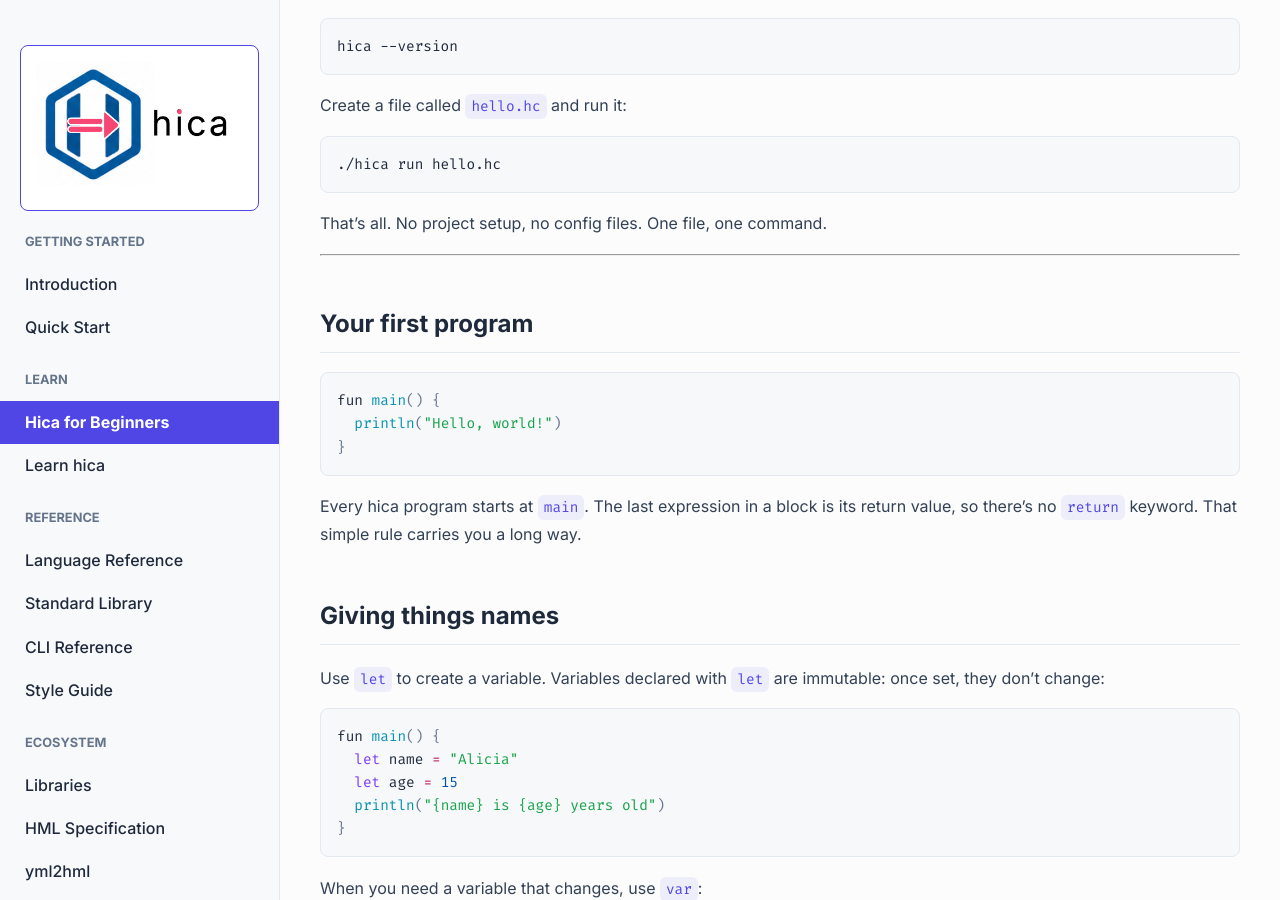
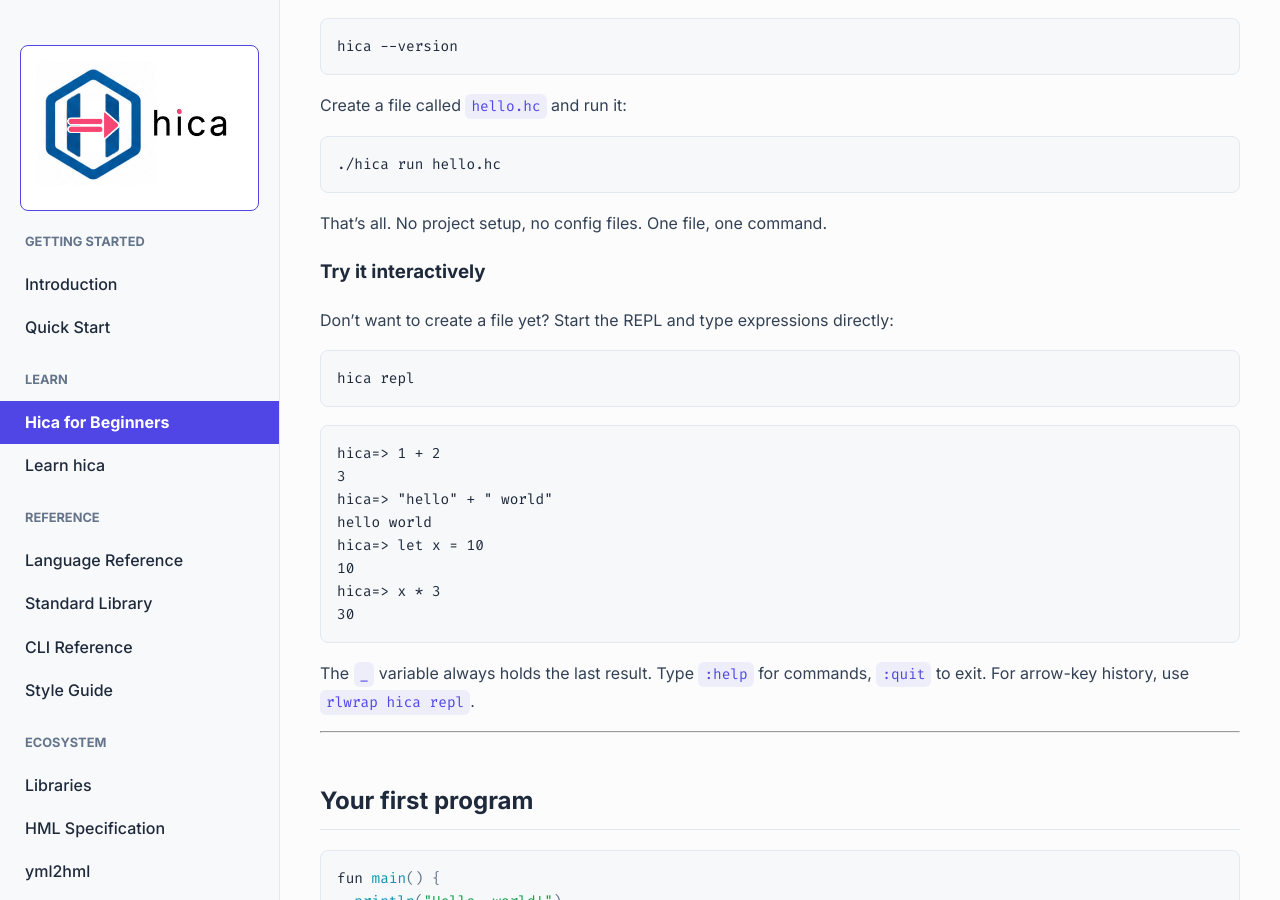
Before and after one commit to cladam/hica, a Jekyll site: the page built from docs/hica-for-beginners.md, in a window 1280 px wide and 900 px high, scrolled down 1212 px. Built offline with Jekyll 4.4.1, drawn with Linux system fonts in a browser that asks for light colours.

Commit message:
docs: update documentation regarding the REPL

````diff
--- a/docs/hica-for-beginners.md
+++ b/docs/hica-for-beginners.md
@@ -63,6 +63,28 @@ Create a file called `hello.hc` and run it:
 ```
 
 That's all. No project setup, no config files. One file, one command.
+
+### Try it interactively
+
+Don't want to create a file yet? Start the REPL and type expressions directly:
+
+```sh
+hica repl
+```
+
+```
+hica=> 1 + 2
+3
+hica=> "hello" + " world"
+hello world
+hica=> let x = 10
+10
+hica=> x * 3
+30
+```
+
+The `_` variable always holds the last result. Type `:help` for commands, `:quit` to exit.
+For arrow-key history, use `rlwrap hica repl`.
 
 ---
 
````
Also changed, not shown: docs/cli.md (+73 -4 lines), docs/quick-start.md (+1 -0 lines), documentation/hica-for-kids.md (+19 -0 lines).
